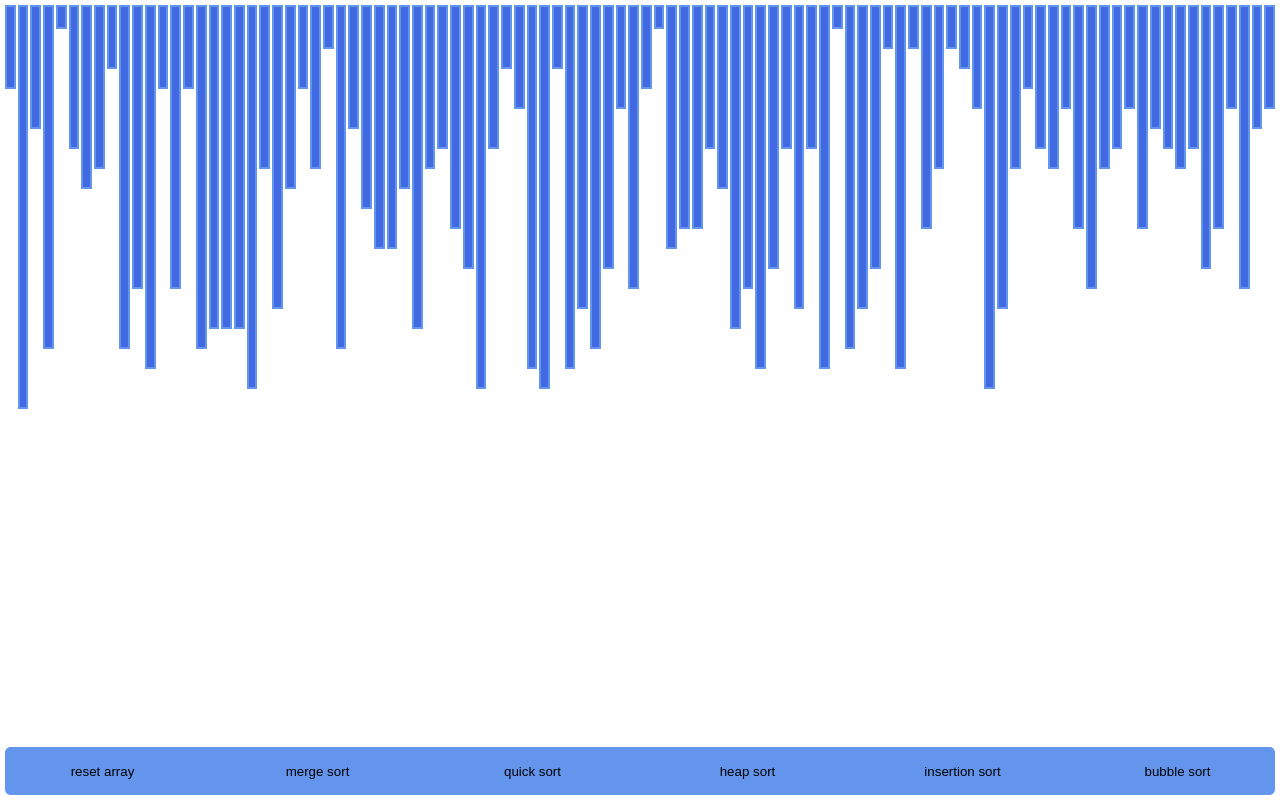
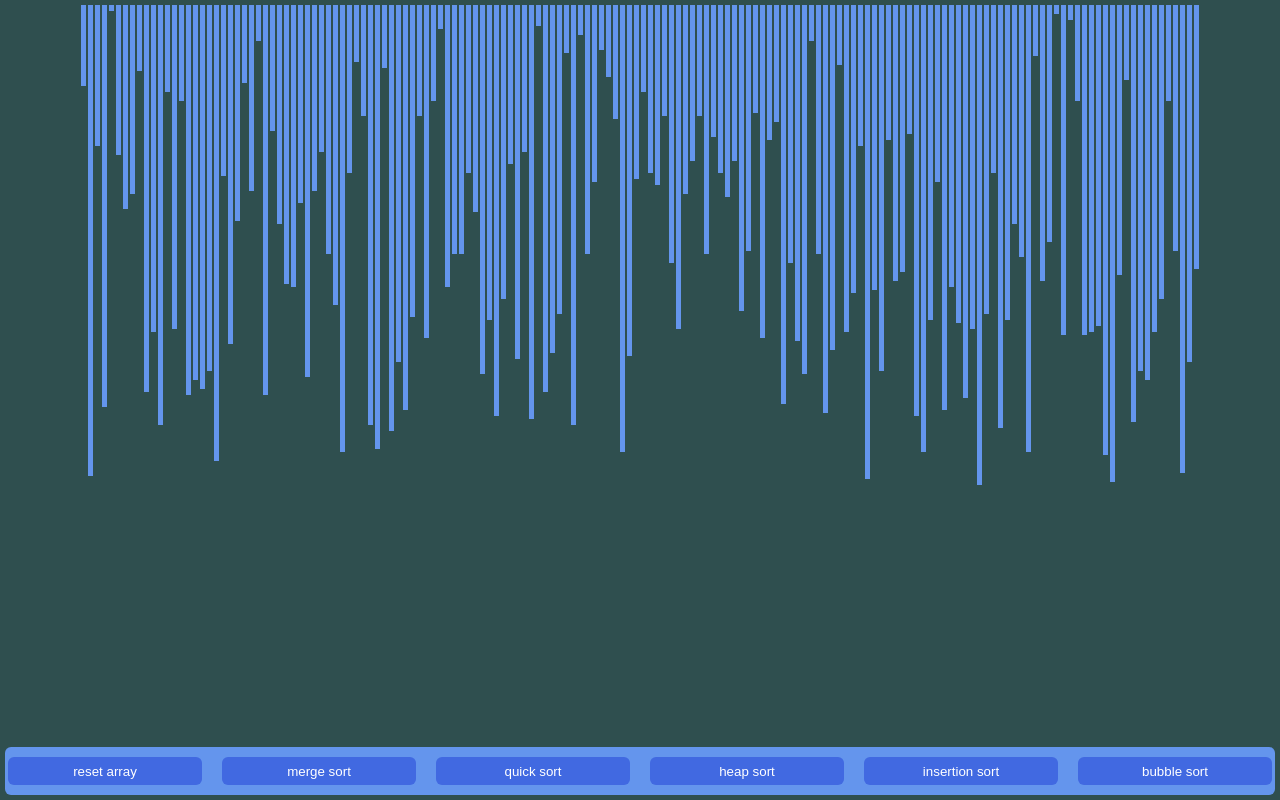
Before and after one commit to Elliohknow/sorting-algorithm-visualizer, a React (Create React App) app: page / in a window 1280 px wide. Built offline with nearby package versions, Linux system fonts and the light colour scheme.

Commit message:
added quickSort and heapSort, gave it a darkish theme and some button animations

```diff
--- a/src/App.css
+++ b/src/App.css
@@ -1,4 +1,6 @@
 .App {
+	color: white;
+	background-color: darkslategray;
 	display: block;
 	margin: auto;
 	padding: 5px;
--- a/src/App.js
+++ b/src/App.js
@@ -1,7 +1,9 @@
 import React from 'react';
 import { bubbleSort } from './algorithms/BubbleSort';
+import { heapSort } from './algorithms/HeapSort';
 import { insertionSort } from './algorithms/InsertionSort';
 import { mergeSort } from './algorithms/MergeSort';
+import { quickSort } from './algorithms/QuickSort';
 import './App.css';
 import ActionBar from './components/ActionBar/ActionBar';
 import Visualizer from './components/Visualizer/Visualizer';
@@ -17,7 +19,6 @@ export default function App() {
 
 	React.useEffect(() => dispatch({type: 'reset'}), []);
 
-
   return (
     <div className="App">
       <Visualizer array={array} algorithm={algorithm} />
@@ -30,17 +31,17 @@ export default function App() {
 function randomNum(max, min) {
 	return Math.floor(Math.random() * (max - min + 1) + min);
 }
-
+// make a new array
 function resetArray() {
 	const array = [];
 
-	for (let i = 0; i < 100; i++) {
-		array.push(randomNum(20, 1));
+	for (let i = 0; i < 160; i++) {
+		array.push(randomNum(160, 1));
 	}
-	// setArray(array);
+
 	return array;
 }
-
+// state reducer
 function reducer(state, action) {
 	switch (action.type) {
 		case 'reset':
@@ -58,11 +59,13 @@ function reducer(state, action) {
 			return {
 				...state,
 				algorithm: 'quick',
+				array: quickSort(state.array)
 			};
 		case 'heap':
 			return {
 				...state,
 				algorithm: 'heap',
+				array: heapSort(state.array)
 			};
 		case 'insertion':
 			return {
--- /dev/null
+++ b/src/algorithms/HeapSort.js
@@ -0,0 +1,70 @@
+// amazing article on heap sort from which I'm pulling this implementation.
+// https://medium.com/basecs/heapify-all-the-things-with-heap-sort-55ee1c93af82
+
+// time complexity: O(n log n), space complexity: in-place
+
+export function heapSort(inputArray) {
+	const array = inputArray;
+	// Build our max heap.
+	buildMaxHeap(array);
+
+	// Find last element.
+	let lastElement = array.length - 1;
+
+	// Continue heap sorting until we have
+	// just one element left in the array.
+	while (lastElement > 0) {
+		swap(array, 0, lastElement);
+
+		heapify(array, 0, lastElement);
+
+		lastElement -= 1;
+	}
+	return array;
+}
+
+function buildMaxHeap(array) {
+	let i = Math.floor(array.length / 2 - 1);
+
+	// Build a max heap out of
+	// all array elements passed in.
+	while (i >= 0) {
+		heapify(array, i, array.length);
+		i -= 1;
+	}
+}
+
+function heapify(heap, i, max) {
+	let index, leftChild, righChild;
+
+	while (i < max) {
+		index = i;
+
+		leftChild = 2 * i + 1;
+		righChild = leftChild + 1;
+
+		if (leftChild < max && heap[leftChild] > heap[index]) {
+			index = leftChild;
+		}
+
+		if (righChild < max && heap[righChild] > heap[index]) {
+			index = righChild;
+		}
+
+		if (index === i) {
+			return;
+		}
+
+		swap(heap, i, index);
+
+		i = index;
+	}
+}
+
+function swap(array, firstItemIndex, lastItemIndex) {
+	let tmp = array[firstItemIndex];
+
+	// Swap first and last items in the array.
+	array[firstItemIndex] = array[lastItemIndex];
+	array[lastItemIndex] = tmp;
+}
--- a/src/algorithms/QuickSort.js
+++ b/src/algorithms/QuickSort.js
@@ -1,3 +1,12 @@
-function quickSort(array) {
+export function quickSort(inputArray) {
+	const array = inputArray;
+	const smaller = [];
+	const larger = [];
+	if (array.length <= 1) return array;
 
+	for (let i = 1; i < array.length; i++) {
+		if (array[i] < array[0]) smaller.push(array[i]);
+		if (array[i] >= array[0]) larger.push(array[i]);
+	}
+	return quickSort(smaller).concat(array[0], quickSort(larger));
 }
--- a/src/components/ActionBar/ActionBar.css
+++ b/src/components/ActionBar/ActionBar.css
@@ -1,7 +1,7 @@
 .action-bar {
 	position: absolute;
 	top: calc(100vh - 53px);
-	width: calc(100% - 10px);
+	width: calc(100% - 16px);
 	height: 48px;
 	background-color: cornflowerblue;
 	padding: auto;
@@ -10,12 +10,19 @@
 	grid-template-columns: repeat(6, 1fr);
 	justify-content: space-between;
 	border-radius: 6px;
+	padding-left: 3px;
+	padding-right: 3px;
 }
 .button {
-	background-color: cornflowerblue;
-	border: royalblue;
+	background-color: royalblue;
+	border-color: transparent;
 	border-radius: 6px;
+	margin-top: 10px;
+	margin-bottom: 10px;
+	transition: all 0.5s ease;
+	color: #ffffff;
 }
-/* .button:hover {
-
-} */
+.button:hover {
+	margin-top: 3px;
+	margin-bottom: 3px;
+}
--- a/src/components/Visualizer/Visualizer.css
+++ b/src/components/Visualizer/Visualizer.css
@@ -2,7 +2,7 @@
 	margin: auto;
 	width: 100%;
 	display: grid;
-	grid-template-columns: repeat(auto-fit, minmax(8px, 1fr));
+	grid-template-columns: repeat(auto-fit, minmax(3px, 5px));
 	grid-template-rows: 1fr;
 	gap: 2px;
 	text-align: center;
@@ -12,7 +12,6 @@
 .element {
 	/* display: block; */
 	/* display: inline; */
-	border: cornflowerblue 2px solid;
-	background-color: royalblue;
+	background-color: cornflowerblue;
 	color: white;
 }
--- a/src/components/Visualizer/Visualizer.jsx
+++ b/src/components/Visualizer/Visualizer.jsx
@@ -7,7 +7,7 @@ export default function Visualizer(props) {
 	return (
 		<main className="container">
 			{array.map((value, index) => (
-				<div className="element" key={`element_${index}`} title={value} style={{ height: value*20}} />
+				<div className="element" key={`element_${index}`} title={value} style={{ height: value*3}} />
 			))}
 		</main>
 	);
```
Also changed, not shown: src/algorithms/MergeSort.js (line endings or trailing spaces).
